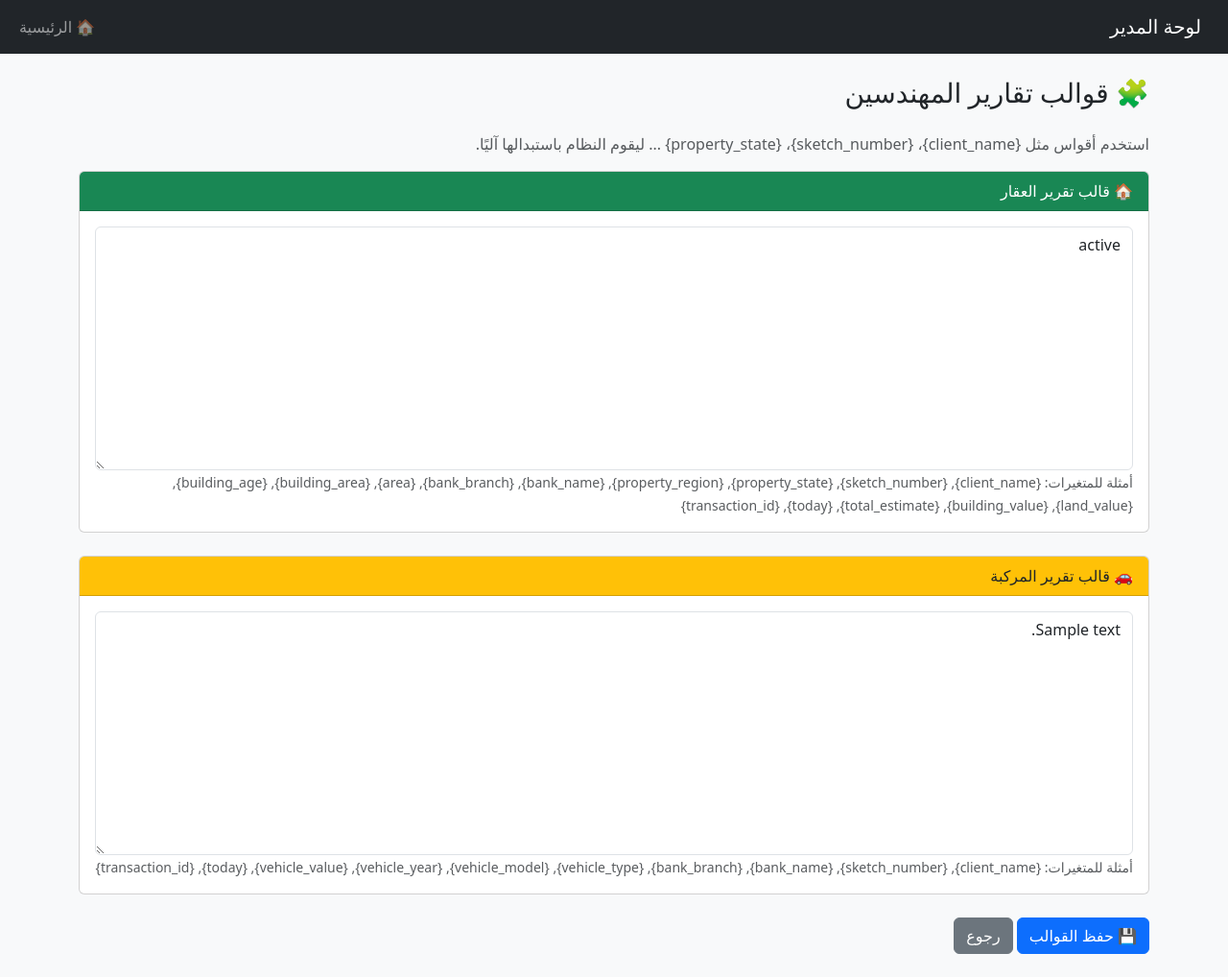
After one commit to citybeachgulf-droid/valeu, a Flask app: template erp-valuation/templates/manager_report_templates.html in a window 1280 px wide. The commit adds this page. Shown: the whole page at 96% size. Run offline with Flask 3, Linux system fonts and the light colour scheme; the template is opened without the code that fills it: most values are stand-ins (such as "Sample title", 1, 10 or a date in 2020).

Commit message:
جعل حقول البنك والفرع إلزامية لمعاملات الموظفين والمهندسين (#2)
* Add bank branch field and validation for transactions

Co-authored-by: citybeachgulf <citybeachgulf@gmail.com>

* Add report templates for engineers with dynamic placeholder generation

Co-authored-by: citybeachgulf <citybeachgulf@gmail.com>

---------

Co-authored-by: Cursor Agent <cursoragent@cursor.com>

```diff
--- a/erp-valuation/app.py
+++ b/erp-valuation/app.py
@@ -79,6 +79,8 @@ class Transaction(db.Model):
 
     # 👇 هنا فقط مفتاح خارجي يربط بالجدول Bank
     bank_id = db.Column(db.Integer, db.ForeignKey("bank.id"), nullable=True)
+    # 👇 اسم فرع البنك المرتبط بالمعاملة
+    bank_branch = db.Column(db.String(120), nullable=True)
 
     price = db.Column(db.Float, nullable=True)   # سعر التثمين (اختياري)
 
@@ -116,6 +118,13 @@ class Payment(db.Model):
     received_by    = db.Column(db.String(50))
     method         = db.Column(db.String(20))   # كاش / تحويل
     receipt_file   = db.Column(db.String(200))  # صورة أو ملف الإيصال
+
+
+class ReportTemplate(db.Model):
+    __tablename__ = "report_template"
+    id = db.Column(db.Integer, primary_key=True)
+    template_type = db.Column(db.String(50), nullable=False)  # real_estate / vehicle
+    content = db.Column(db.Text, nullable=False)
 
 
 # فواتير البنك بمراحلها
@@ -329,6 +338,7 @@ def add_transaction():
         state = request.form.get("state")
         region = request.form.get("region")
         bank_id = request.form.get("bank_id")
+        bank_branch = (request.form.get("bank_branch") or "").strip()
         try:
             bank_id = int(bank_id) if bank_id else None
         except Exception:
@@ -359,6 +369,11 @@ def add_transaction():
             building_value = building_area * (185 / 50) * building_age
 
         total_estimate = land_value + building_value
+
+        # تحقق أساسي: البنك وفرع البنك مطلوبان
+        if not bank_id or not bank_branch:
+            flash("⚠️ يرجى اختيار البنك وكتابة فرع البنك", "danger")
+            return redirect(url_for("employee_dashboard"))
 
         t = Transaction(
             client=client_name,
@@ -377,6 +392,7 @@ def add_transaction():
             state=state,
             region=region,
             bank_id=bank_id,
+            bank_branch=bank_branch,
             created_by=user.id,
             payment_status="غير مدفوعة",
             transaction_type="real_estate"
@@ -388,6 +404,13 @@ def add_transaction():
         vehicle_model = request.form.get("vehicle_model")
         vehicle_year  = request.form.get("vehicle_year")
         vehicle_value = float(request.form.get("vehicle_value") or 0)
+
+        # تحقق أساسي: البنك وفرع البنك مطلوبان لمعاملات المركبات أيضًا
+        bank_id = request.form.get("bank_id")
+        bank_branch = (request.form.get("bank_branch") or "").strip()
+        if not bank_id or not bank_branch:
+            flash("⚠️ يرجى اختيار البنك وكتابة فرع البنك", "danger")
+            return redirect(url_for("employee_dashboard"))
 
         t = Transaction(
     client=client_name,
@@ -405,7 +428,8 @@ def add_transaction():
     vehicle_year=vehicle_year,
     state=None,
     region=None,
-    bank_id=None,
+    bank_id=bank_id,
+    bank_branch=bank_branch,
     assigned_to=None   # ✅
 )
 
@@ -907,6 +931,121 @@ def engineer_take(tid):
     return redirect(url_for("engineer_dashboard"))
 
 
+# ---------------- قوالب التقارير وإعداد محرر التقرير للمهندس ----------------
+def get_template_by_type(template_type: str) -> ReportTemplate | None:
+    return ReportTemplate.query.filter_by(template_type=template_type).first()
+
+
+@app.route("/manager/report_templates", methods=["GET", "POST"])
+def manage_report_templates():
+    if session.get("role") != "manager":
+        return redirect(url_for("login"))
+
+    real_estate_tpl = get_template_by_type("real_estate")
+    vehicle_tpl = get_template_by_type("vehicle")
+
+    if request.method == "POST":
+        re_content = (request.form.get("real_estate_content") or "").strip()
+        ve_content = (request.form.get("vehicle_content") or "").strip()
+
+        if re_content:
+            if not real_estate_tpl:
+                real_estate_tpl = ReportTemplate(template_type="real_estate", content=re_content)
+                db.session.add(real_estate_tpl)
+            else:
+                real_estate_tpl.content = re_content
+
+        if ve_content:
+            if not vehicle_tpl:
+                vehicle_tpl = ReportTemplate(template_type="vehicle", content=ve_content)
+                db.session.add(vehicle_tpl)
+            else:
+                vehicle_tpl.content = ve_content
+
+        db.session.commit()
+        flash("✅ تم حفظ القوالب", "success")
+        return redirect(url_for("manage_report_templates"))
+
+    return render_template(
+        "manager_report_templates.html",
+        real_estate_content=real_estate_tpl.content if real_estate_tpl else "",
+        vehicle_content=vehicle_tpl.content if vehicle_tpl else ""
+    )
+
+
+def extract_placeholders(template_text: str) -> list[str]:
+    if not template_text:
+        return []
+    return sorted(set(re.findall(r"\{([a-zA-Z0-9_]+)\}", template_text)))
+
+
+def default_values_for_placeholders(t: Transaction, placeholders: list[str]) -> dict[str, str]:
+    mapping = {
+        "client_name": t.client or "",
+        "sketch_number": "",
+        "bank_name": t.bank.name if t.bank else "",
+        "bank_branch": t.bank_branch or "",
+        "property_state": t.state or "",
+        "property_region": t.region or "",
+        "area": str(t.area or 0),
+        "building_area": str(t.building_area or 0),
+        "building_age": str(t.building_age or 0),
+        "land_value": str(t.land_value or 0),
+        "building_value": str(t.building_value or 0),
+        "total_estimate": str(t.total_estimate or 0),
+        "vehicle_type": t.vehicle_type or "",
+        "vehicle_model": t.vehicle_model or "",
+        "vehicle_year": t.vehicle_year or "",
+        "vehicle_value": str(t.total_estimate or 0),
+        "today": datetime.utcnow().strftime("%Y-%m-%d"),
+        "transaction_id": str(t.id),
+    }
+    return {ph: mapping.get(ph, "") for ph in placeholders}
+
+
+def fill_template(template_text: str, values: dict[str, str]) -> str:
+    def repl(match):
+        key = match.group(1)
+        return str(values.get(key, match.group(0)))
+    return re.sub(r"\{([a-zA-Z0-9_]+)\}", repl, template_text)
+
+
+@app.route("/engineer/report_editor/<int:tid>", methods=["GET", "POST"])
+def engineer_report_editor(tid):
+    if session.get("role") != "engineer":
+        return redirect(url_for("login"))
+
+    t = Transaction.query.get_or_404(tid)
+    template_type = t.transaction_type or "real_estate"
+    tpl = get_template_by_type(template_type)
+    template_text = tpl.content if tpl else ""
+
+    placeholders = extract_placeholders(template_text)
+
+    if request.method == "POST":
+        # جمع القيم
+        values = {ph: (request.form.get(ph) or "").strip() for ph in placeholders}
+        # توليد النص النهائي
+        final_text = fill_template(template_text, values)
+
+        t.engineer_report = final_text
+        t.status = "📑 تقرير مبدئي"  # حالة وسطية حتى الرفع النهائي PDF
+        db.session.commit()
+        flash("✅ تم حفظ نص التقرير من القالب", "success")
+        return redirect(url_for("engineer_transaction_details", tid=tid))
+
+    # قيّم افتراضية
+    defaults = default_values_for_placeholders(t, placeholders)
+
+    return render_template(
+        "engineer_report_editor.html",
+        t=t,
+        template_text=template_text,
+        placeholders=placeholders,
+        defaults=defaults,
+    )
+
+
 
 @app.route("/add_transaction_engineer", methods=["GET", "POST"])
 def add_transaction_engineer():
@@ -927,10 +1066,16 @@ def add_transaction_engineer():
             state = request.form.get("state")
             region = request.form.get("region")
             bank_id = request.form.get("bank_id")
+            bank_branch = (request.form.get("bank_branch") or "").strip()
 
             area = float(request.form.get("area") or 0)
             building_area = float(request.form.get("building_area") or 0)
             building_age = int(request.form.get("building_age") or 0)
+
+            # تحقق أساسي: البنك وفرع البنك مطلوبان
+            if not bank_id or not bank_branch:
+                flash("⚠️ يرجى اختيار البنك وكتابة فرع البنك", "danger")
+                return redirect(url_for("add_transaction_engineer"))
 
             t = Transaction(
                 client=client_name,
@@ -946,6 +1091,7 @@ def add_transaction_engineer():
                 state=state,
                 region=region,
                 bank_id=bank_id,
+                bank_branch=bank_branch,
                 created_by=user.id,
                 transaction_type="real_estate",
                 payment_status="غير مدفوعة",
@@ -958,6 +1104,13 @@ def add_transaction_engineer():
             vehicle_model = request.form.get("vehicle_model")
             vehicle_year  = request.form.get("vehicle_year")
             vehicle_value = float(request.form.get("vehicle_value") or 0)
+
+            # تحقق أساسي: البنك وفرع البنك مطلوبان لمعاملات المركبات أيضًا
+            bank_id = request.form.get("bank_id")
+            bank_branch = (request.form.get("bank_branch") or "").strip()
+            if not bank_id or not bank_branch:
+                flash("⚠️ يرجى اختيار البنك وكتابة فرع البنك", "danger")
+                return redirect(url_for("add_transaction_engineer"))
 
             t = Transaction(
                 client=client_name,
@@ -974,6 +1127,8 @@ def add_transaction_engineer():
                 vehicle_model=vehicle_model,
                 vehicle_year=vehicle_year,
                 valuation_amount = vehicle_value,
+                bank_id=bank_id,
+                bank_branch=bank_branch,
 
                 assigned_to=None   # ✅
             )
@@ -1442,6 +1597,34 @@ with app.app_context():
         except Exception:
             db.session.rollback()
 
+    # محاولة إضافة عمود bank_branch للمعاملات إذا كان الجدول قديم
+    try:
+        if not column_exists("transaction", "bank_branch"):
+            db.session.execute(text("ALTER TABLE transaction ADD COLUMN bank_branch VARCHAR(120)"))
+            db.session.commit()
+            print("✅ تمت إضافة عمود bank_branch")
+    except Exception:
+        db.session.rollback()
+
+    # محاولة إنشاء جدول report_template إن لم يكن موجودًا
+    try:
+        db.session.execute(text("SELECT 1 FROM report_template LIMIT 1"))
+    except Exception:
+        try:
+            db.session.execute(text(
+                """
+                CREATE TABLE IF NOT EXISTS report_template (
+                    id INTEGER PRIMARY KEY AUTOINCREMENT,
+                    template_type VARCHAR(50) NOT NULL,
+                    content TEXT NOT NULL
+                )
+                """
+            ))
+            db.session.commit()
+            print("✅ تم إنشاء جدول report_template")
+        except Exception:
+            db.session.rollback()
+
     # إنشاء مدير افتراضي إن أمكن (تجنب الأعمدة الناقصة)
     try:
         mgr = User.query.filter_by(role="manager").first()
--- a/erp-valuation/templates/engineer_transaction_details.html
+++ b/erp-valuation/templates/engineer_transaction_details.html
@@ -98,6 +98,9 @@
   <div class="card mb-3">
     <div class="card-header bg-info text-white">📑 رفع تقرير</div>
     <div class="card-body">
+    <div class="mb-3">
+      <a href="{{ url_for('engineer_report_editor', tid=t.id) }}" class="btn btn-outline-primary">✍️ تحرير التقرير من القالب</a>
+    </div>
 <form action="{{ url_for('engineer_upload_report', tid=t.id) }}" method="POST" enctype="multipart/form-data">
   <div class="mb-3">
     <label for="report_file" class="form-label">اختر ملف التقرير:</label>
--- a/erp-valuation/templates/manager_dashboard.html
+++ b/erp-valuation/templates/manager_dashboard.html
@@ -32,6 +32,7 @@
         <li class="nav-item"><a class="nav-link" href="{{ url_for('add_bank') }}">🏦 إضافة بنك</a></li>
         <li class="nav-item"><a class="nav-link" href="{{ url_for('banks_overview') }}">🏦 البنوك</a></li>
         <li class="nav-item"><a class="nav-link" href="{{ url_for('commissions_page') }}">💸 عمولة الموظفين</a></li>
+        <li class="nav-item"><a class="nav-link" href="{{ url_for('manage_report_templates') }}">🧩 قوالب التقارير</a></li>
         <li class="nav-item">
             <a class="nav-link text-warning" href="/reports">📑 التقارير</a>
           </li>
--- /dev/null
+++ b/erp-valuation/templates/manager_report_templates.html
@@ -0,0 +1,58 @@
+<!DOCTYPE html>
+<html lang="ar" dir="rtl">
+<head>
+  <meta charset="UTF-8">
+  <title>🧩 قوالب تقارير المهندسين</title>
+  <link href="https://cdn.jsdelivr.net/npm/bootstrap@5.3.2/dist/css/bootstrap.min.css" rel="stylesheet">
+</head>
+<body class="bg-light">
+
+<nav class="navbar navbar-expand-lg navbar-dark bg-dark">
+  <div class="container-fluid">
+    <a class="navbar-brand" href="#">لوحة المدير</a>
+    <button class="navbar-toggler" type="button" data-bs-toggle="collapse" data-bs-target="#navbarNav">
+      <span class="navbar-toggler-icon"></span>
+    </button>
+    <div class="collapse navbar-collapse" id="navbarNav">
+      <ul class="navbar-nav me-auto mb-2 mb-lg-0">
+        <li class="nav-item"><a class="nav-link" href="{{ url_for('manager_dashboard') }}">🏠 الرئيسية</a></li>
+      </ul>
+    </div>
+  </div>
+</nav>
+
+<div class="container py-4">
+  <h3 class="mb-4">🧩 قوالب تقارير المهندسين</h3>
+  <p class="text-muted">استخدم أقواس مثل {client_name}، {sketch_number}، {property_state} ... ليقوم النظام باستبدالها آليًا.</p>
+
+  <form method="POST" class="row g-4">
+    <div class="col-12">
+      <div class="card">
+        <div class="card-header bg-success text-white">🏠 قالب تقرير العقار</div>
+        <div class="card-body">
+          <textarea name="real_estate_content" class="form-control" rows="10">{{ real_estate_content }}</textarea>
+          <small class="text-muted">أمثلة للمتغيرات: {client_name}, {sketch_number}, {property_state}, {property_region}, {bank_name}, {bank_branch}, {area}, {building_area}, {building_age}, {land_value}, {building_value}, {total_estimate}, {today}, {transaction_id}</small>
+        </div>
+      </div>
+    </div>
+
+    <div class="col-12">
+      <div class="card">
+        <div class="card-header bg-warning">🚗 قالب تقرير المركبة</div>
+        <div class="card-body">
+          <textarea name="vehicle_content" class="form-control" rows="10">{{ vehicle_content }}</textarea>
+          <small class="text-muted">أمثلة للمتغيرات: {client_name}, {sketch_number}, {bank_name}, {bank_branch}, {vehicle_type}, {vehicle_model}, {vehicle_year}, {vehicle_value}, {today}, {transaction_id}</small>
+        </div>
+      </div>
+    </div>
+
+    <div class="col-12">
+      <button class="btn btn-primary">💾 حفظ القوالب</button>
+      <a class="btn btn-secondary" href="{{ url_for('manager_dashboard') }}">رجوع</a>
+    </div>
+  </form>
+</div>
+
+<script src="https://cdn.jsdelivr.net/npm/bootstrap@5.3.2/dist/js/bootstrap.bundle.min.js"></script>
+</body>
+</html>
```
Also changed, not shown: erp-valuation/templates/add_transaction_engineer.html (+15 -9 lines), erp-valuation/templates/employee.html (+15 -10 lines), erp-valuation/templates/engineer_report_editor.html (added, +71 -0 lines).
